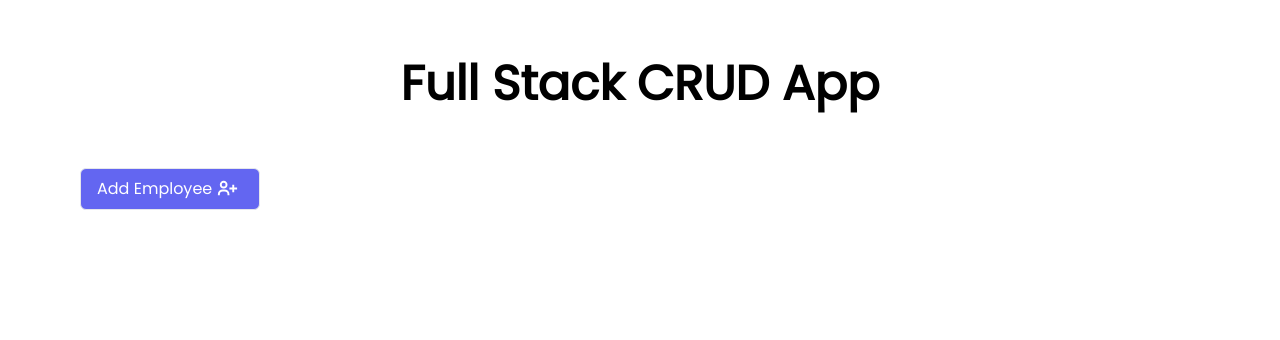
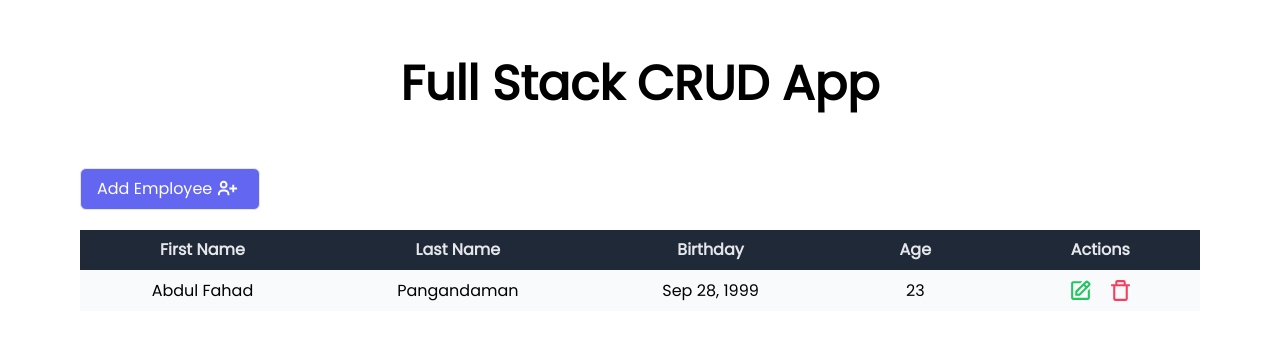
Before and after one commit to abby2727/crud-employee, a Next.js app: page / in a window 1280 px wide. Shown: the top 340 px of the page. Built offline with nearby package versions, Linux system fonts and the light colour scheme.

Commit message:
Table Component

```diff
--- /dev/null
+++ b/components/Table.js
@@ -0,0 +1,49 @@
+import { BiEdit, BiTrashAlt } from "react-icons/bi"
+
+const Table = () => {
+    return (
+        <table className="min-w-full table-auto">
+            <thead>
+                <tr className="bg-gray-800">
+                    <th className="px-16 py-2">
+                        <span className="text-gray-200">First Name</span>
+                    </th>
+                    <th className="px-16 py-2">
+                        <span className="text-gray-200">Last Name</span>
+                    </th>
+                    <th className="px-16 py-2">
+                        <span className="text-gray-200">Birthday</span>
+                    </th>
+                    <th className="px-16 py-2">
+                        <span className="text-gray-200">Age</span>
+                    </th>
+                    <th className="px-16 py-2">
+                        <span className="text-gray-200">Actions</span>
+                    </th>
+                </tr>
+            </thead>
+            <tbody className="bg-gray-200">
+                <tr className="bg-gray-50 text-center">
+                    <td className="px-16 py-2">
+                        <span>Abdul Fahad</span>
+                    </td>
+                    <td className="px-16 py-2">
+                        <span>Pangandaman</span>
+                    </td>
+                    <td className="px-16 py-2">
+                        <span>Sep 28, 1999</span>
+                    </td>
+                    <td className="px-16 py-2">
+                        <span>23</span>
+                    </td>
+                    <td className="px-16 py-2 flex justify-around gap-2">
+                        <button className="cursor"><BiEdit size={25} color={"rgb(34,197,94)"}></BiEdit></button>
+                        <button className="cursor"><BiTrashAlt size={25} color={"rgb(244,63,94)"}></BiTrashAlt></button>
+                    </td>
+                </tr>
+            </tbody>
+        </table>
+    )
+}
+
+export default Table
--- a/pages/index.js
+++ b/pages/index.js
@@ -1,5 +1,6 @@
 import Head from "next/head";
 import { BiUserPlus } from "react-icons/bi";
+import Table from "../components/Table";
 
 export default function Home() {
   return (
@@ -21,6 +22,10 @@ export default function Home() {
           </div>
         </div>
 
+        <div className="container mx-auto">
+          <Table />
+        </div>
+
       </main>
     </section>
   )
```
